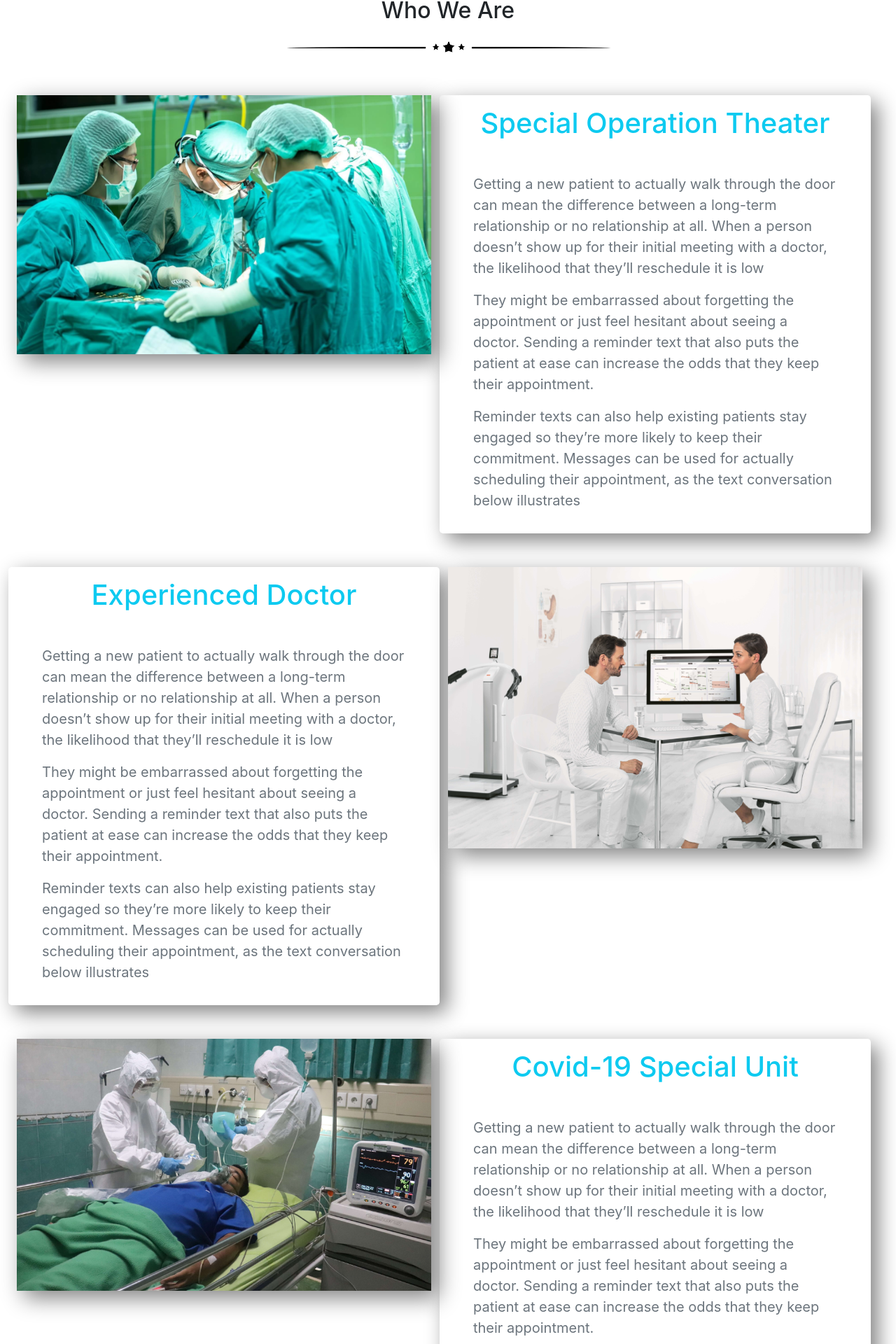
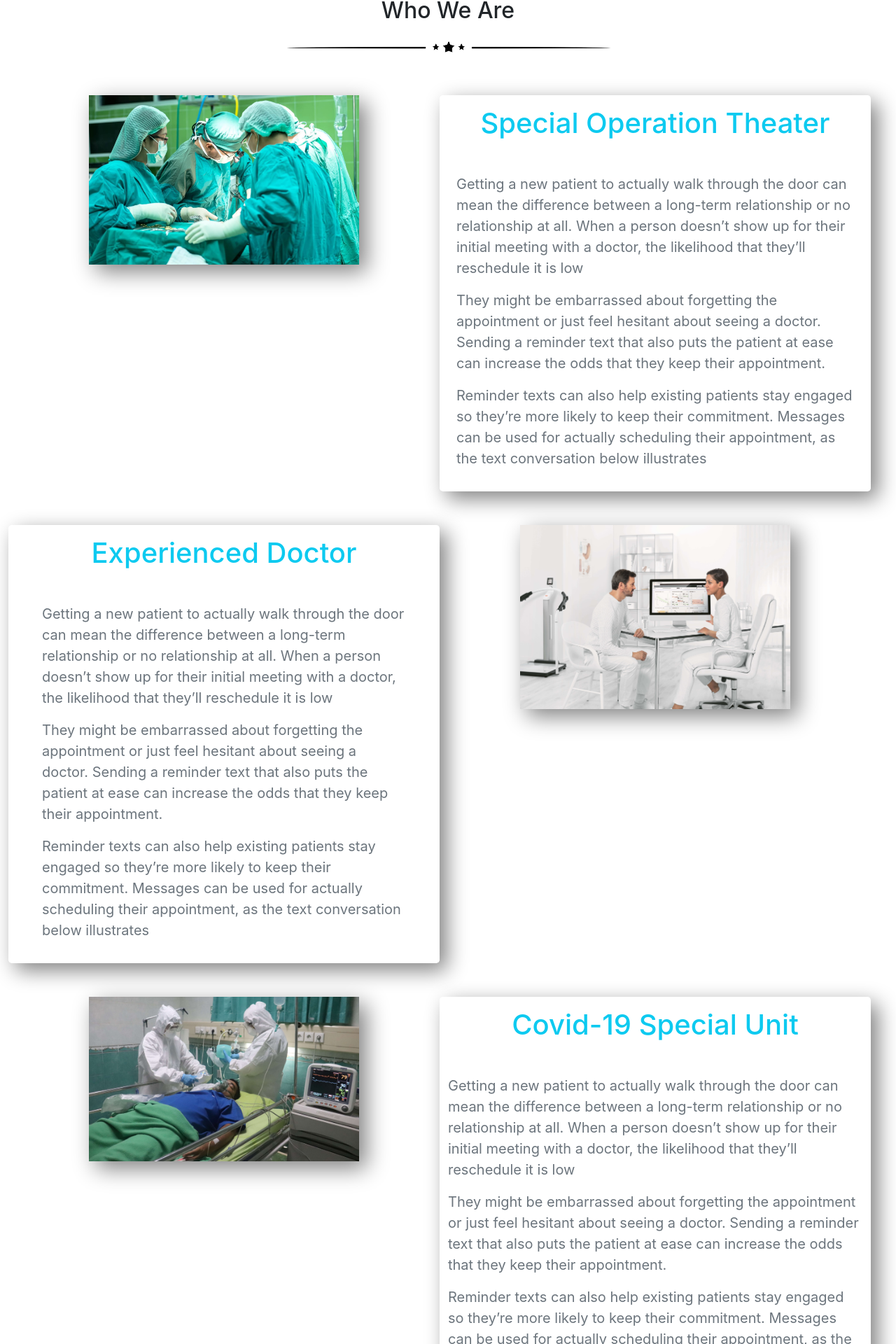
Before and after one commit to Ashraful2880/AI-Care-Hospital, a React (Create React App) app: page /about in a window 1280 px wide. Shown: the part 176-2096 px from the top of the page at 70% size. Built offline with nearby package versions, Linux system fonts and the light colour scheme; no server answers.

Commit message:
Final Deploy

```diff
--- a/src/Page/About/About.css
+++ b/src/Page/About/About.css
@@ -1,7 +1,3 @@
-img {
-    max-width: 100%;
-}
-
 .about-img,
 .about-text {
     box-shadow: 10px 10px 30px grey;
--- a/src/Page/About/About.js
+++ b/src/Page/About/About.js
@@ -14,10 +14,10 @@ const About = () => {
                 <img className="mx-auto mb-5" src={shape} alt="" />
             </div>
             <div className="container-fluid row">
-                <div className="col-sm-12 col-md-6 col">
-                    <img className="about-img" src={about} alt="aboutImage" />
+                <div className="col-sm-12 col-md-12 col-lg-4 mx-auto">
+                    <img className="about-img w-100" src={about} alt="aboutImage" />
                 </div>
-                <div className=" col-sm-12 col-md-6 col about-text py-3 px-5 rounded-3">
+                <div className=" col-sm-12 col-md-12 col-lg-6 about-text py-3  rounded-3 px-4">
                     <h1 className="mb-5 text-info">Special Operation Theater</h1>
                     <p className="mb-3 fs-5 text-secondary text-start">
                         Getting a new patient to actually walk through the door can mean the difference between a long-term relationship or no relationship at all. When a person doesn’t show up for their initial meeting with a doctor, the likelihood that they’ll reschedule it is low
@@ -31,7 +31,7 @@ const About = () => {
                 </div>
             </div>
             <div className="container-fluid row mt-5">
-                <div className=" col-sm-12 col-md-6 col about-text py-3 px-5 rounded-3">
+                <div className=" col-sm-12 col-md-6 col-lg-6 about-text py-3 px-5 rounded-3">
                     <h1 className="mb-5 text-info">Experienced Doctor </h1>
                     <p className="mb-3 fs-5 text-secondary text-start">
                         Getting a new patient to actually walk through the door can mean the difference between a long-term relationship or no relationship at all. When a person doesn’t show up for their initial meeting with a doctor, the likelihood that they’ll reschedule it is low
@@ -43,15 +43,15 @@ const About = () => {
                         Reminder texts can also help existing patients stay engaged so  they’re more likely to keep their commitment. Messages can be    used for actually scheduling their appointment, as the text    conversation below illustrates
                     </p>
                 </div>
-                <div className="col-sm-12 col-md-6 col">
-                    <img className="about-img" src={exper} alt="aboutImage" />
+                <div className="col-sm-12 col-md-12 col-lg-4 mx-auto">
+                    <img className="about-img w-100" src={exper} alt="aboutImage" />
                 </div>
             </div>
             <div className="container-fluid row mt-5">
-                <div className="col-sm-12 col-md-6 col">
-                    <img className="about-img" src={covid} alt="aboutImage" />
+                <div className="col-sm-12 col-md-12 col-lg-4 mx-auto">
+                    <img className="about-img w-100" src={covid} alt="aboutImage" />
                 </div>
-                <div className=" col-sm-12 col-md-6 col about-text py-3 px-5 rounded-3">
+                <div className=" col-sm-12 col-md-12 col-lg-6 about-text py-3 rounded-3">
                     <h1 className="mb-5 text-info">Covid-19 Special Unit</h1>
                     <p className="mb-3 fs-5 text-secondary text-start">
                         Getting a new patient to actually walk through the door can mean the difference between a long-term relationship or no relationship at all. When a person doesn’t show up for their initial meeting with a doctor, the likelihood that they’ll reschedule it is low
--- a/src/Page/Details/Details.js
+++ b/src/Page/Details/Details.js
@@ -25,7 +25,7 @@ const Details = () => {
                     <h3 className="text-info text-center">Details About This Service</h3>
                     <h4 className="text-warning text-xl font-semibold text-center">Doctor Name: {details.doctor}</h4>
                     <h4 className="text-danger">Total Cost: {details.cost}</h4>
-                    <p className="text-secondary text-start w-50 mx-auto">{details.description}</p>
+                    <p className="text-secondary text-start w-75 mx-auto">{details.description}</p>
                     <button className="btn btn-info px-2 py-2 text-white rounded-2 w-40 mt-3 mb-5">Confirm Service</button>
                     <Link to="/home" className="btn btn-warning px-2 py-2 text-white rounded-2 w-40 mt-3 mb-5 ms-5">Back To Home</Link>
                 </div>
--- a/src/Page/Login/Login.js
+++ b/src/Page/Login/Login.js
@@ -10,11 +10,10 @@ const Login = () => {
     let history=useHistory();
     return (
         <div className="container pt-2">
-
-            <h1 className="text-info">Plesae Login</h1>
+            <h1 className="text-info pt-3">Plesae Login</h1>
             <div className="row my-5">
-                <div className="col col-md-6 col-sm-12">
-                    <form onSubmit={handleSignIn} className="login-design border-2 w-75 mx-auto h-auto pb-5 rounded-3">
+                <div className="col-lg-6 col-md-12 col-sm-12">
+                    <form onSubmit={handleSignIn} className="login-design border-2 w-100 mx-auto h-auto pb-5 rounded-3">
                         <div>
                             <img className="w-75" src={doctor} alt="UserImage" />
                             <h1 className="fs-2 my-3">Put Your Information</h1>
@@ -35,8 +34,8 @@ const Login = () => {
                         </div>
                     </form>
                 </div>
-                <div className="col col-md-6 col-sm-12">
-                    <div className="login-text border-2 w-75 mx-auto h-auto py-5 rounded-3">
+                <div className="col-lg-6 col-md-12 col-sm-12">
+                    <div className="login-text border-2 w-100 mx-auto h-auto py-5 rounded-3">
                         <h2 className="fs-2 pt-5">Welcome Back To</h2>
                         <h1 className="text-info">AI Care Hospital</h1>
                         <h4 className="text-info mb-5">We Care About You</h4>
--- a/src/Page/Register/Register.js
+++ b/src/Page/Register/Register.js
@@ -11,16 +11,16 @@ const Register = () => {
     let history=useHistory();
     return (
         <div>
-            <div className="mt-5 container mx-auto border-2 p-5 rounded-3 row">
-                <div className="col col-md-6 col-sm-12 reg-text rounded-3">
-                    <p className="fs-4 text-center px-5 pt-3">Health is the first step to prosperity
+            <div className="mt-5 container mx-auto border-2 rounded-3 row">
+                <div className="col-lg-6 col-md-12 col-sm-12 reg-text rounded-3 pt-5">
+                    <p className="fs-4 text-center pt-3">Health is the first step to prosperity
                     Healthy does not mean expensive.</p>
                     <p className="fs-4 text-center">Better Care and Better Understanding.</p>
                     <h1 className="text-info text-2 mt-3 text-center">AI Care Hospital</h1>
                     <img className="w-100" src={registerImage} alt="RegisterImage" />
                 </div>
-                <div className="col col-md-6 col-sm-12 rounded-3 reg-area py-5">
-                    <div className="col-md-6 col-sm-12 col w-100">
+                <div className="col-lg-6 col-md-12 col-sm-12 rounded-3 reg-area py-5">
+                    <div className="col-md-12 col-sm-12 col-lg-6 w-100">
                         <h1 className="text-info mb-5">Register For Appoint</h1>
                         <form onSubmit={handleRegister}>
                         {user.email?history.push('/home'):''}
@@ -41,28 +41,16 @@ const Register = () => {
                             <h4 className="text-md">Already Registerd? <Link className="text-blue-400 font-semibold" to="/login">Login Here</Link></h4>
                             <p className="text-md font-semibold">Or</p>
                             </div>
-                            <div className="w-75 mx-auto">
-                                <button onClick={googleSignIn} className="d-flex border justify-content-around align-items-center sign-btn border border-info border-2">
+                            <div className="mx-auto row">
+                                <button onClick={googleSignIn} className="col-sm-12 d-flex border justify-content-around align-items-center sign-btn border border-info border-2">
                                     <img style={{width:"45px"}} src={google} alt="googleImage" />
                                     <h5>Continue With Google</h5>
                                 </button>
-                                <button onClick={gitHubSignIn} className=" d-flex border mt-3 justify-content-around align-items-center sign-btn border border-info border-2" >
+                                <button onClick={gitHubSignIn} className=" d-flex border mt-3 justify-content-around align-items-center sign-btn border border-info border-2 col-sm-12" >
                                     <img style={{width:"75px"}} src={github} alt="googleImage" />
                                     <h5>Continue With GitHub</h5>
                                 </button>
                             </div>
-                           {/*  <div className="w-50">
-                                <button onClick={googleSignIn} className="d-flex justify-content-around align-items-center">
-                                    <img className="w-25 google" src={google} alt="googleimag" />
-                                    <h5>Continue With Google</h5>
-                                </button>
-                            </div>
-                            <div className="w-50">
-                                <button onClick={gitHubSignIn} className="d-flex justify-content-around align-items-center">
-                                <img className="w-25 github" src={github} alt="googleimag" />
-                                <h5>Continue With Github</h5>
-                                </button>
-                            </div> */}
                         </form>
                     </div>
                 </div>
--- a/src/Page/Shared/Header/Header.js
+++ b/src/Page/Shared/Header/Header.js
@@ -28,9 +28,9 @@ const Header = () => {
                   <li className="nav-item">
                       <Link className="nav-link text-info fs-4" to="/appointment"> Appointment</Link>
                   </li>
-                  <li className="nav-item">
+                  {!user.email?<li className="nav-item">
                       <Link className="nav-link text-info fs-4" to="/register"> Register </Link>
-                  </li>
+                  </li>:""}
                   <li className="nav-item">
                   {user.email? <img className="user-image rounded-circle" src={user.photoURL} alt="" /> :""}
                       {user.email?<span className="text-primary fs-5 userName">{user.displayName}</span>:""}
```
